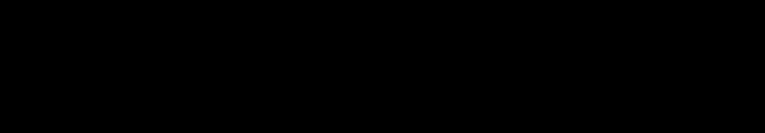
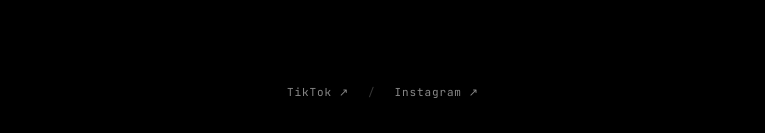
Before and after one commit to maksimsapunov15-alt/nuvio, a Next.js app: page / in a window 1280 px wide. Shown: the part 664-797 px from the top of the page, without its empty margins (257-1022 px from the left). Built offline with nearby package versions, Linux system fonts and the light colour scheme.

Commit message:
Add TikTok and Instagram links to teaser footer

```diff
--- a/src/components/EyesTeaser.module.css
+++ b/src/components/EyesTeaser.module.css
@@ -118,6 +118,36 @@
 .left { left: 3%; }
 .right { right: 3%; }
 
+.socials {
+  position: absolute;
+  bottom: max(22px, env(safe-area-inset-bottom));
+  display: flex;
+  align-items: center;
+  gap: 14px;
+  font-family: var(--font-mono), monospace;
+  font-size: 11px;
+  letter-spacing: 0.08em;
+}
+
+.socials a {
+  display: inline-flex;
+  align-items: center;
+  gap: 7px;
+  min-height: 44px;
+  padding: 8px 5px;
+  color: #888;
+  text-decoration: none;
+  transition: color 180ms ease;
+}
+
+.socials a:hover { color: #e0d4bf; }
+.socials a:focus-visible {
+  color: #e0d4bf;
+  outline: 1px dashed #999;
+  outline-offset: 4px;
+}
+.socialDivider { color: #383838; }
+
 .hitArea:focus-visible {
   outline: 1px dashed #999;
   outline-offset: 10px;
--- a/src/components/EyesTeaser.tsx
+++ b/src/components/EyesTeaser.tsx
@@ -158,6 +158,11 @@
           <button className={`${styles.hitArea} ${styles.right}`} type="button" onClick={shake} aria-label="Потревожить правый глаз" />
         </span>
       </div>
+      <nav className={styles.socials} aria-label="Социальные сети">
+        <a href="https://www.tiktok.com/@nuvioit" target="_blank" rel="noopener noreferrer" aria-label="TikTok @nuvioit — открыть в новой вкладке">TikTok <span aria-hidden="true">↗</span></a>
+        <span className={styles.socialDivider} aria-hidden="true">/</span>
+        <a href="https://www.instagram.com/nuvioiti/" target="_blank" rel="noopener noreferrer" aria-label="Instagram @nuvioiti — открыть в новой вкладке">Instagram <span aria-hidden="true">↗</span></a>
+      </nav>
     </main>
   );
 }
```
